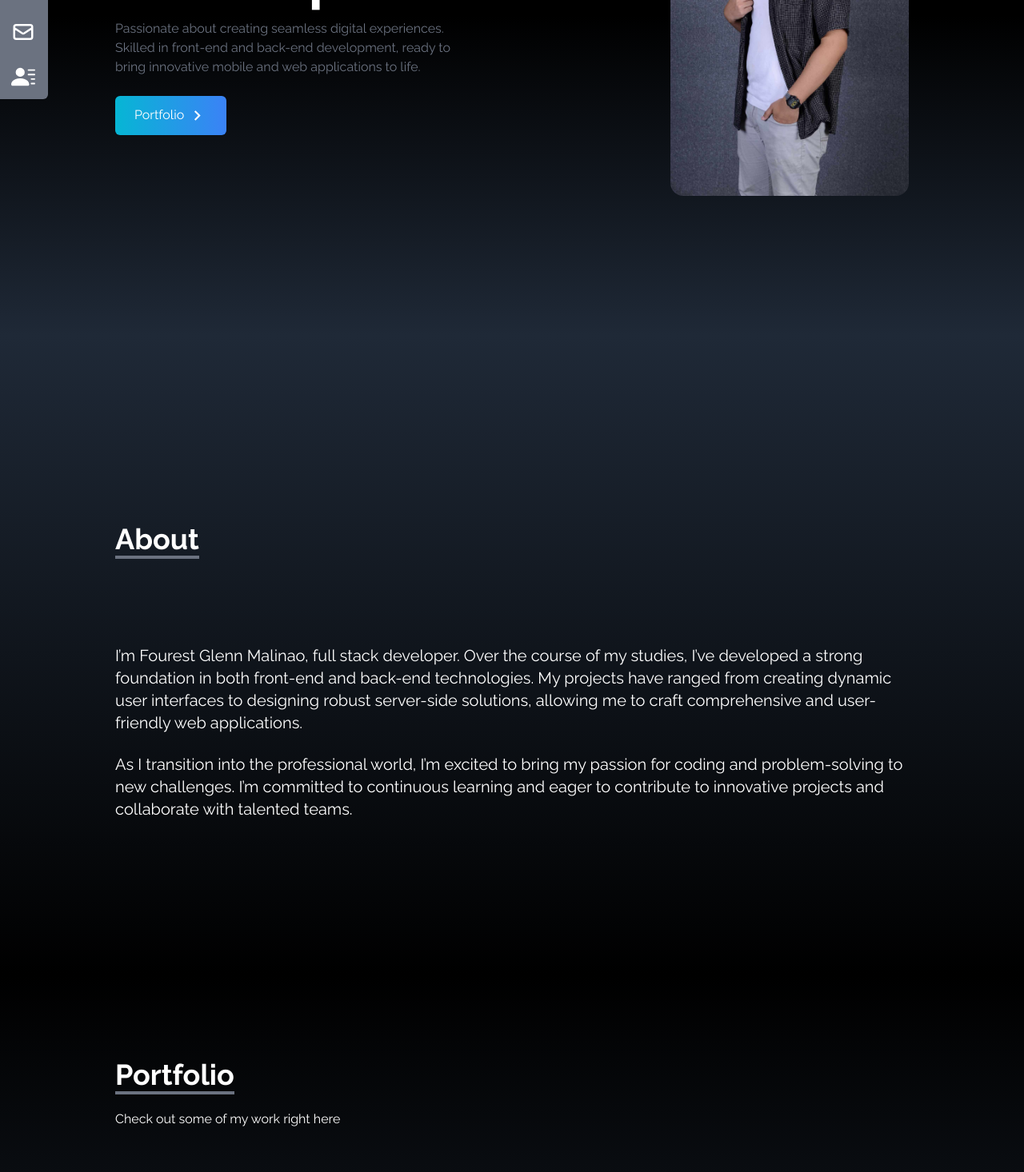
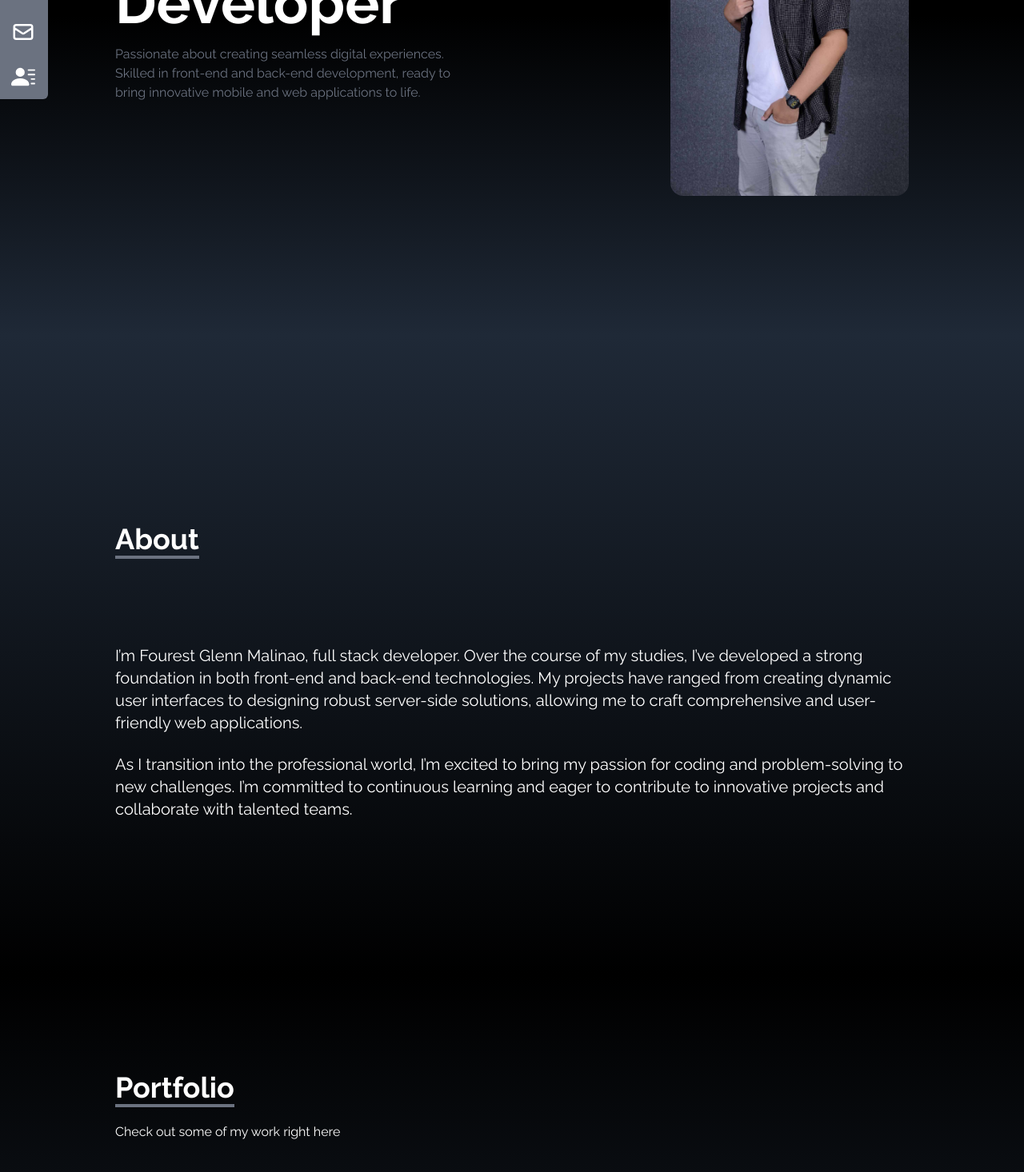
Before and after one commit to Fourest06/Portfolio, a React (Create React App) app: page / in a window 1280 px wide. Shown: the part 380-1846 px from the top of the page at 80% size. Built offline with nearby package versions, Linux system fonts and the light colour scheme; the HTML template or start-up script is replaced by a standard one.

Commit message:
Minor changes

```diff
--- a/src/components/Certificate.jsx
+++ b/src/components/Certificate.jsx
@@ -57,7 +57,7 @@ const Certificate = () => {
   return (
     <div name='certificate' className='w-full min-h-screen bg-gradient-to-b from-black to-gray-800 p-4 text-white'>
       <div className='max-w-screen-lg p-4 mx-auto flex flex-col justify-center w-full h-full'>
-        <div className='pb-8 mt-16'>
+        <div className='pb-8 mt-12'>
             <p className='text-4xl font-bold inline border-b-4 border-gray-500'>Certificate</p>
             <p className='py-6'>Here are a few of my certificates that highlight my skills and achievements</p>
         </div>
--- a/src/components/Contact.jsx
+++ b/src/components/Contact.jsx
@@ -50,7 +50,7 @@ const Contact = () => {
   return (
     <div name='contact' className='w-full min-h-screen bg-gradient-to-b from-gray-800 to-black p-4 text-white'>
       <div className='flex flex-col p-4 justify-center max-w-screen-lg mx-auto h-full'>
-        <div className='pb-8 mt-16'>
+        <div className='pb-8 mt-12'>
           <p className='text-4xl font-bold inline border-b-4 border-gray-500'>Contact</p>
           <p className='py-6'>Submit the form below to get in touch with me</p>
         </div>
--- a/src/components/Home.jsx
+++ b/src/components/Home.jsx
@@ -1,7 +1,5 @@
 import React from 'react'
 import FGM from '../assets/me.jpg'
-import { MdOutlineKeyboardArrowRight } from 'react-icons/md'
-import { Link } from 'react-scroll'
 
 const Home = () => {
   return (
@@ -15,13 +13,13 @@ const Home = () => {
                     Passionate about creating seamless digital experiences. Skilled in front-end and back-end development, ready to bring innovative mobile and web applications to life.
                 </p>
 
-                <div>
-                    <Link to='portfolio' smooth duration={500} className='group text-white w-fit px-6 py-3 my-2 flex items-center rounded-md bg-gradient-to-r from-cyan-500 to-blue-500 cursor-pointer'>
-                        Portfolio
-                        <span className='group-hover:rotate-90 duration-300'>
-                            <MdOutlineKeyboardArrowRight size={25} className='ml-1' />
-                        </span>
-                    </Link>
+                <div className='md:block lg:hidden'>
+                    <a
+                      href='/Resume - MALINAO.pdf'
+                      download='Resume - MALINAO.pdf'
+                      className='group text-white w-fit px-6 py-3 my-2 flex items-center rounded-md bg-gradient-to-r from-cyan-500 to-blue-500 cursor-pointer'>
+                        Resume
+                    </a>
                 </div>
             </div>
 
--- a/src/components/Portfolio.jsx
+++ b/src/components/Portfolio.jsx
@@ -6,6 +6,7 @@ import inventoryAppDjango from '../assets/portfolio/inventoryAppDjango.png'
 import pizzaPHPandMySQL from '../assets/portfolio/pizzaPHP&MySQL.png'
 import recipeTailwind from '../assets/portfolio/recipeTailwind.png'
 import Modal from './Modal'
+import GITHUB from '../assets/github.png'
 
 const Portfolio = () => {
 
@@ -63,7 +64,7 @@ const Portfolio = () => {
   return (
     <div name='portfolio' className='bg-gradient-to-b from-black to-gray-800 w-full text-white md:h-screen'>
       <div className='max-w-screen-lg p-4 mx-auto flex flex-col justify-center w-full h-full'>
-        <div className='pb-8 mt-16'>
+        <div className='pb-8 mt-20'>
           <p className='text-4xl font-bold inline border-b-4 border-gray-500'>Portfolio</p>
           <p className='py-6'>Check out some of my work right here</p>
         </div>
@@ -76,7 +77,7 @@ const Portfolio = () => {
                   <img src={src} alt="" className='w-full h-40 rounded-md duration-200 hover:scale-105' onClick={() => openModal(src)}/>
                   <div className='flex items-center justify-center'>
                     <a href={link} target="_blank" rel="noopener noreferrer">
-                      <button className='w-1/2 px-6 py-3 m-4 duration-200 hover:scale-105'>Code</button>
+                      <img src={GITHUB} alt='GitHub' className='w-10 h-10 m-4 duration-200 hover:scale-105' />
                     </a>
                   </div>
                 </div>
```
